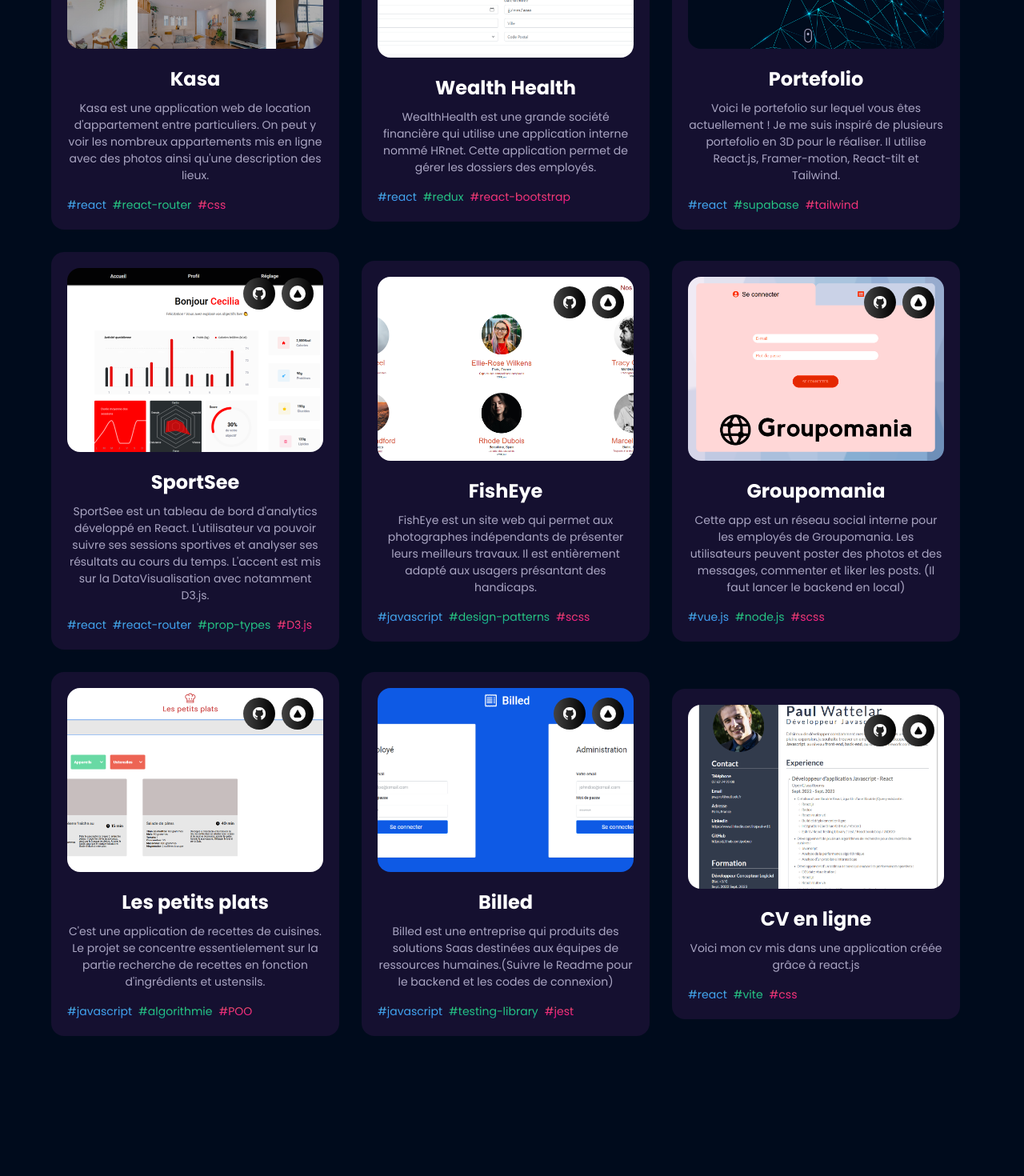
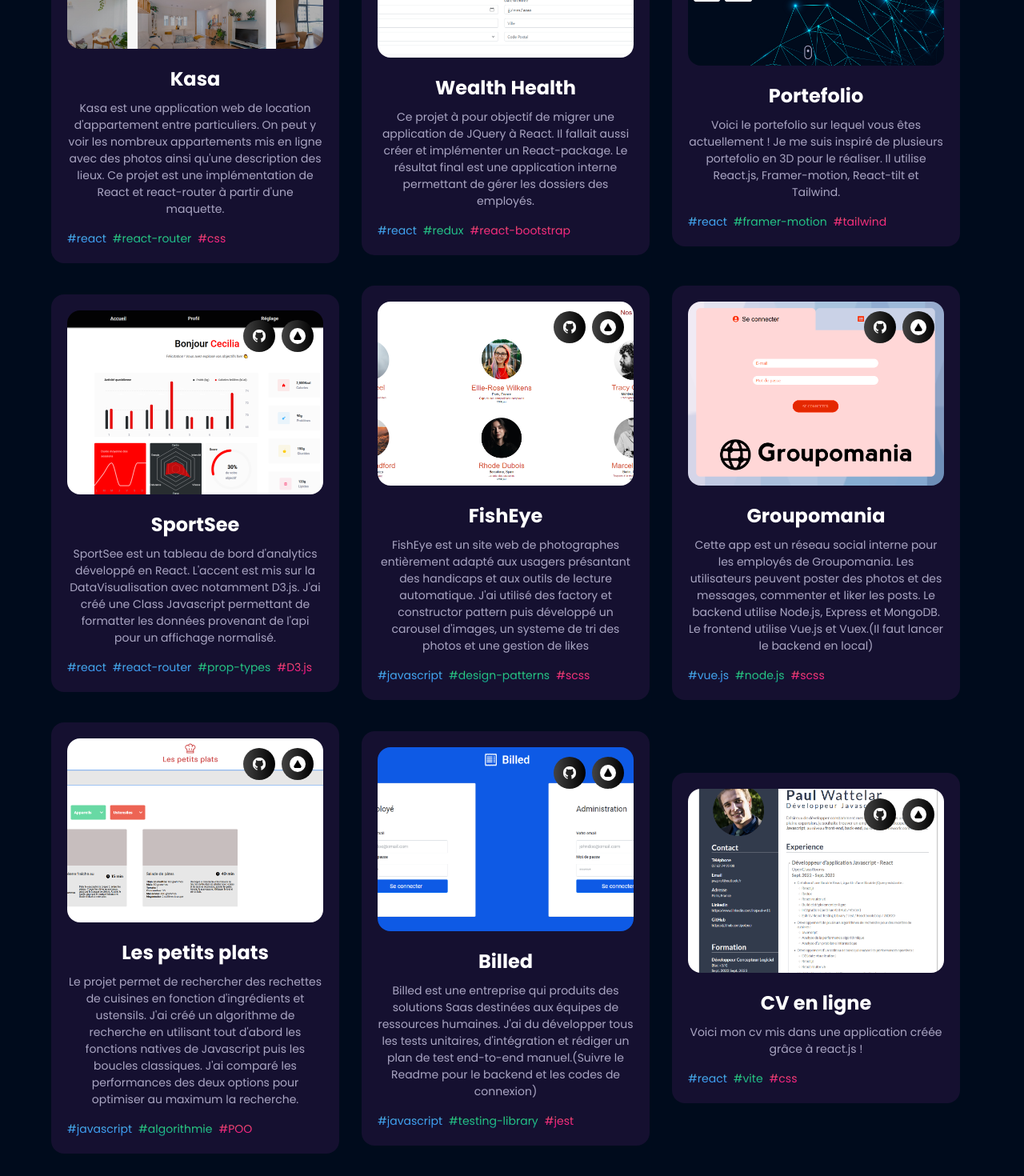
Before and after one commit to polzocr/3d_portfolio, a React (Vite) app: page / in a window 1280 px wide. Shown: the part 3240-4710 px from the top of the page at 80% size. Built offline with nearby package versions, Linux system fonts and the light colour scheme.

Commit message:
description projects

```diff
--- a/src/constants/index.js
+++ b/src/constants/index.js
@@ -125,7 +125,7 @@
   {
     name: "Kasa",
     description:
-      "Kasa est une application web de location d'appartement entre particuliers. On peut y voir les nombreux appartements mis en ligne avec des photos ainsi qu'une description des lieux.",
+      "Kasa est une application web de location d'appartement entre particuliers. On peut y voir les nombreux appartements mis en ligne avec des photos ainsi qu'une description des lieux. Ce projet est une implémentation de React et react-router à partir d'une maquette.",
     tags: [
       {
         name: "react",
@@ -147,7 +147,7 @@
   {
     name: "Wealth Health",
     description:
-      "WealthHealth est une grande société financière qui utilise une application interne nommé HRnet. Cette application permet de gérer les dossiers des employés.",
+      "Ce projet à pour objectif de migrer une application de JQuery à React. Il fallait aussi créer et implémenter un React-package. Le résultat final est une application interne permettant de gérer les dossiers des employés.",
     tags: [
       {
         name: "react",
@@ -176,7 +176,7 @@
         color: "blue-text-gradient",
       },
       {
-        name: "supabase",
+        name: "framer-motion",
         color: "green-text-gradient",
       },
       {
@@ -191,7 +191,7 @@
   {
     name: "SportSee",
     description:
-      "SportSee est un tableau de bord d'analytics développé en React. L'utilisateur va pouvoir suivre ses sessions sportives et analyser ses résultats au cours du temps. L'accent est mis sur la DataVisualisation avec notamment D3.js.",
+      "SportSee est un tableau de bord d'analytics développé en React. L'accent est mis sur la DataVisualisation avec notamment D3.js. J'ai créé une Class Javascript permettant de formatter les données provenant de l'api pour un affichage normalisé.",
     tags: [
       {
         name: "react",
@@ -217,7 +217,7 @@
   {
     name: "FishEye",
     description:
-      "FishEye est un site web qui permet aux photographes indépendants de présenter leurs meilleurs travaux. Il est entièrement adapté aux usagers présantant des handicaps.",
+      "FishEye est un site web de photographes entièrement adapté aux usagers présantant des handicaps et aux outils de lecture automatique. J'ai utilisé des factory et constructor pattern puis développé un carousel d'images, un systeme de tri des photos et une gestion de likes",
     tags: [
       {
         name: "javascript",
@@ -239,7 +239,7 @@
   {
     name: "Groupomania",
     description:
-      "Cette app est un réseau social interne pour les employés de Groupomania. Les utilisateurs peuvent poster des photos et des messages, commenter et liker les posts. (Il faut lancer le backend en local)",
+      "Cette app est un réseau social interne pour les employés de Groupomania. Les utilisateurs peuvent poster des photos et des messages, commenter et liker les posts. Le backend utilise Node.js, Express et MongoDB. Le frontend utilise Vue.js et Vuex.(Il faut lancer le backend en local)",
     tags: [
       {
         name: "vue.js",
@@ -261,7 +261,7 @@
   {
     name: "Les petits plats",
     description:
-      "C'est une application de recettes de cuisines. Le projet se concentre essentielement sur la partie recherche de recettes en fonction d'ingrédients et ustensils.",
+      "Le projet permet de rechercher des rechettes de cuisines en fonction d'ingrédients et ustensils. J'ai créé un algorithme de recherche en utilisant tout d'abord les fonctions natives de Javascript puis les boucles classiques. J'ai comparé les performances des deux options pour optimiser au maximum la recherche.",
     tags: [
       {
         name: "javascript",
@@ -283,7 +283,7 @@
   {
     name: "Billed",
     description:
-      "Billed est une entreprise qui produits des solutions Saas destinées aux équipes de ressources humaines.(Suivre le Readme pour le backend et les codes de connexion)",
+      "Billed est une entreprise qui produits des solutions Saas destinées aux équipes de ressources humaines. J'ai du développer tous les tests unitaires, d'intégration et rédiger un plan de test end-to-end manuel.(Suivre le Readme pour le backend et les codes de connexion)",
     tags: [
       {
         name: "javascript",
@@ -305,7 +305,7 @@
    {
     name: "CV en ligne",
     description:
-      "Voici mon cv mis dans une application créée grâce à react.js",
+      "Voici mon cv mis dans une application créée grâce à react.js !",
     tags: [
       {
         name: "react",
```
